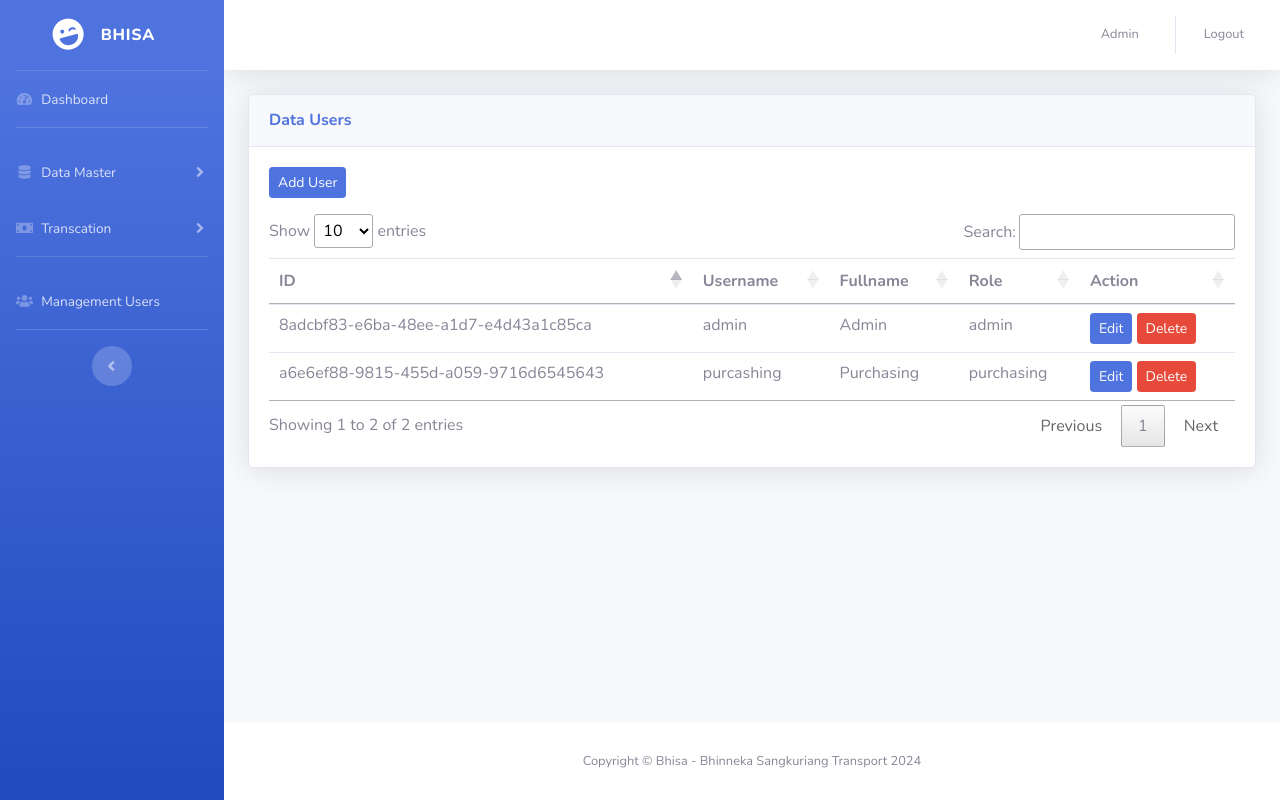
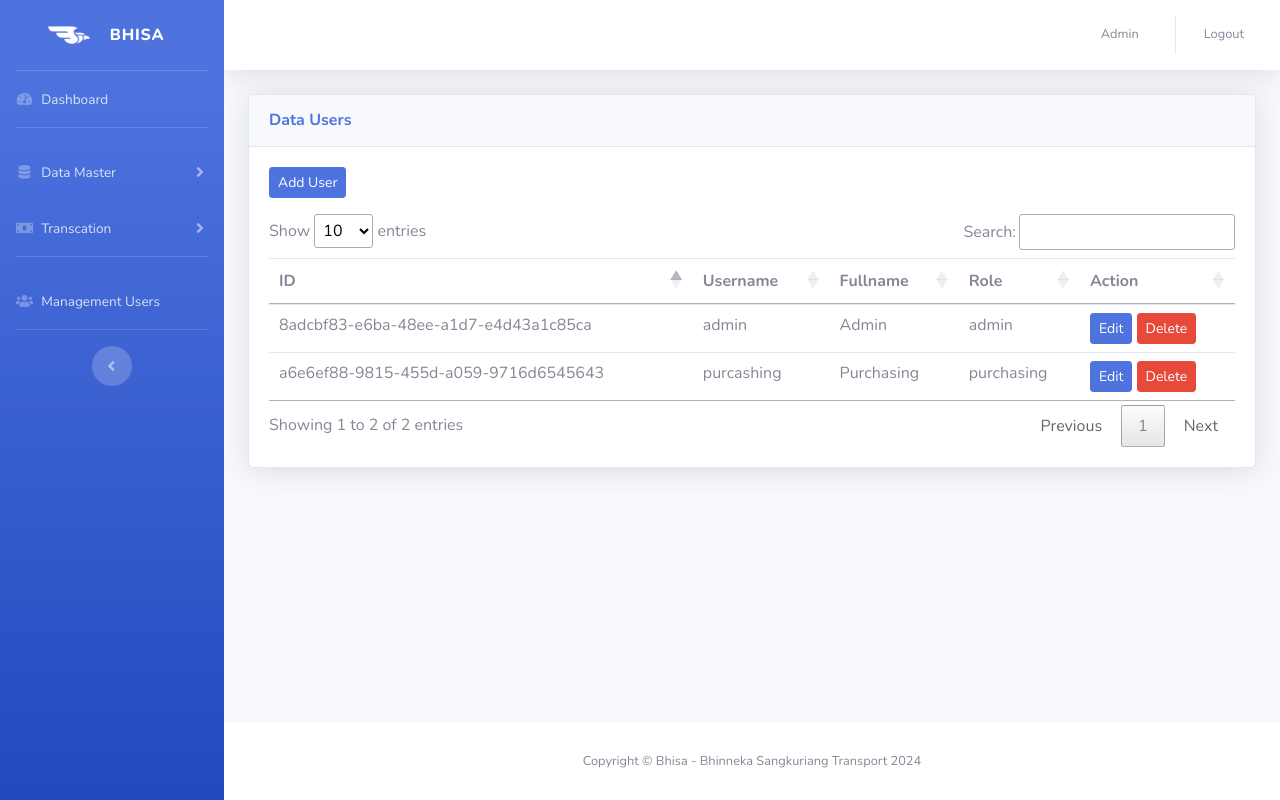
Before and after one commit to permadiekapermana/hometest_bhisa, a CodeIgniter app: page /database/index.php/usercontroller/index in a window 1280 px wide. Run offline with CodeIgniter, Linux system fonts and the light colour scheme; a user stored in the database is signed in; data comes from the database, SQL or seed files in the repository; some libraries are stand-ins or nearby versions.

Commit message:
change logo in sidebar and favicon

```diff
--- a/application/views/template/head.php
+++ b/application/views/template/head.php
@@ -27,6 +27,9 @@ defined('BASEPATH') OR exit('No direct script access allowed');
     <link href="<?= base_url('assets/css/sb-admin-2.min.css') ?>" rel="stylesheet">
     <!-- DataTables CSS -->
     <link rel="stylesheet" type="text/css" href="https://cdn.datatables.net/1.11.5/css/jquery.dataTables.css">
+    <!-- Favicon -->
+    <!-- For browsers which support multiple icon formats -->
+    <link rel="icon" href="<?= base_url('assets/img/logo-bhinneka.png') ?>" type="image/png">
 
 </head>
 
--- a/application/views/template/sidebar.php
+++ b/application/views/template/sidebar.php
@@ -6,9 +6,10 @@
 
     <!-- Sidebar - Brand -->
     <a class="sidebar-brand d-flex align-items-center justify-content-center" href="index.html">
-        <div class="sidebar-brand-icon rotate-n-15">
+        <!-- <div class="sidebar-brand-icon rotate-n-15">
             <i class="fas fa-laugh-wink"></i>
-        </div>
+        </div> -->
+        <img src="<?= base_url('assets/img/logo-bhisa.webp') ?>" alt="Logo Bhisa" width='50px'>
         <div class="sidebar-brand-text mx-3">BHISA</div>
     </a>
 
```
Also changed, not shown: assets/img/logo-bhisa.webp (added).
